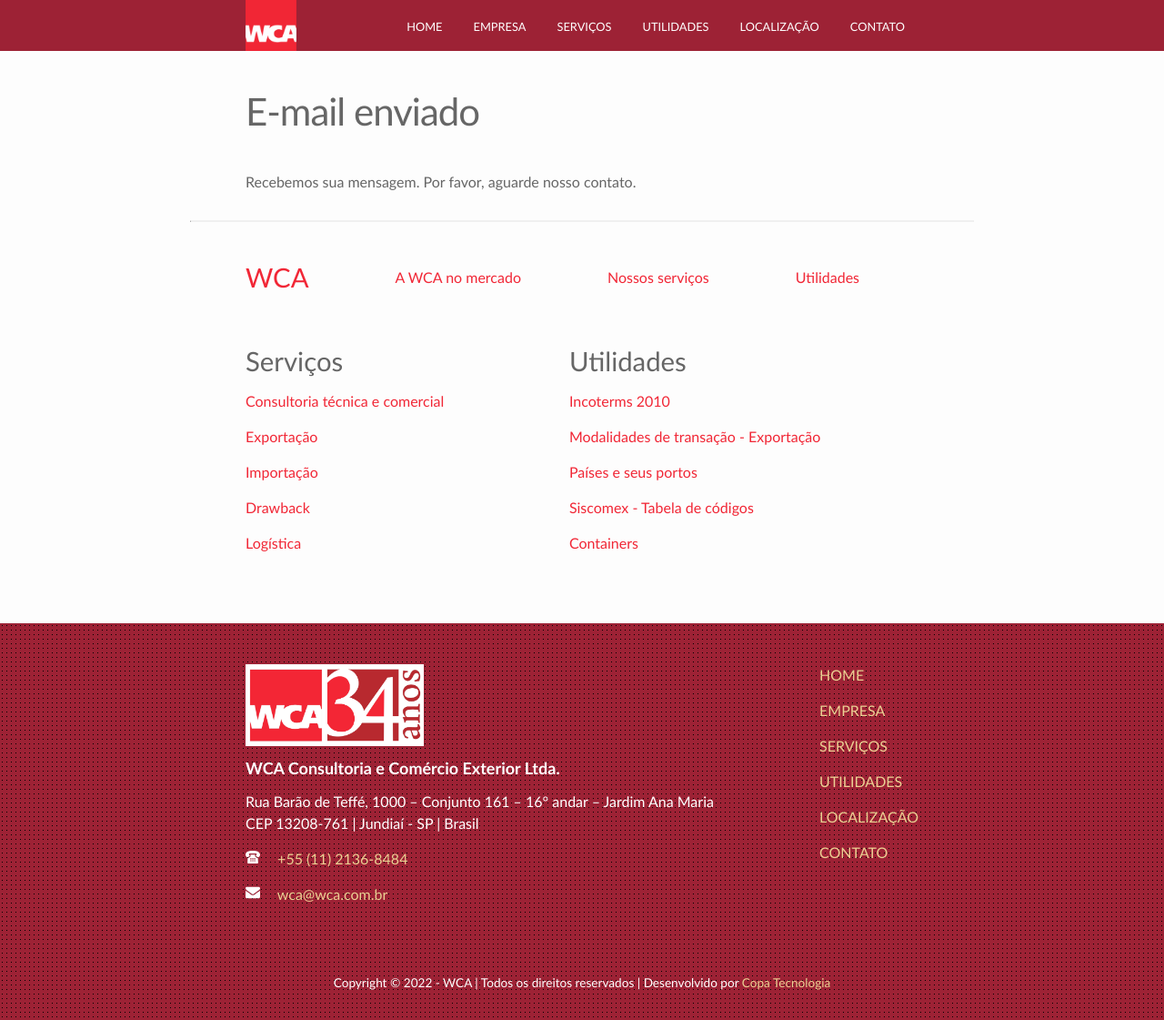
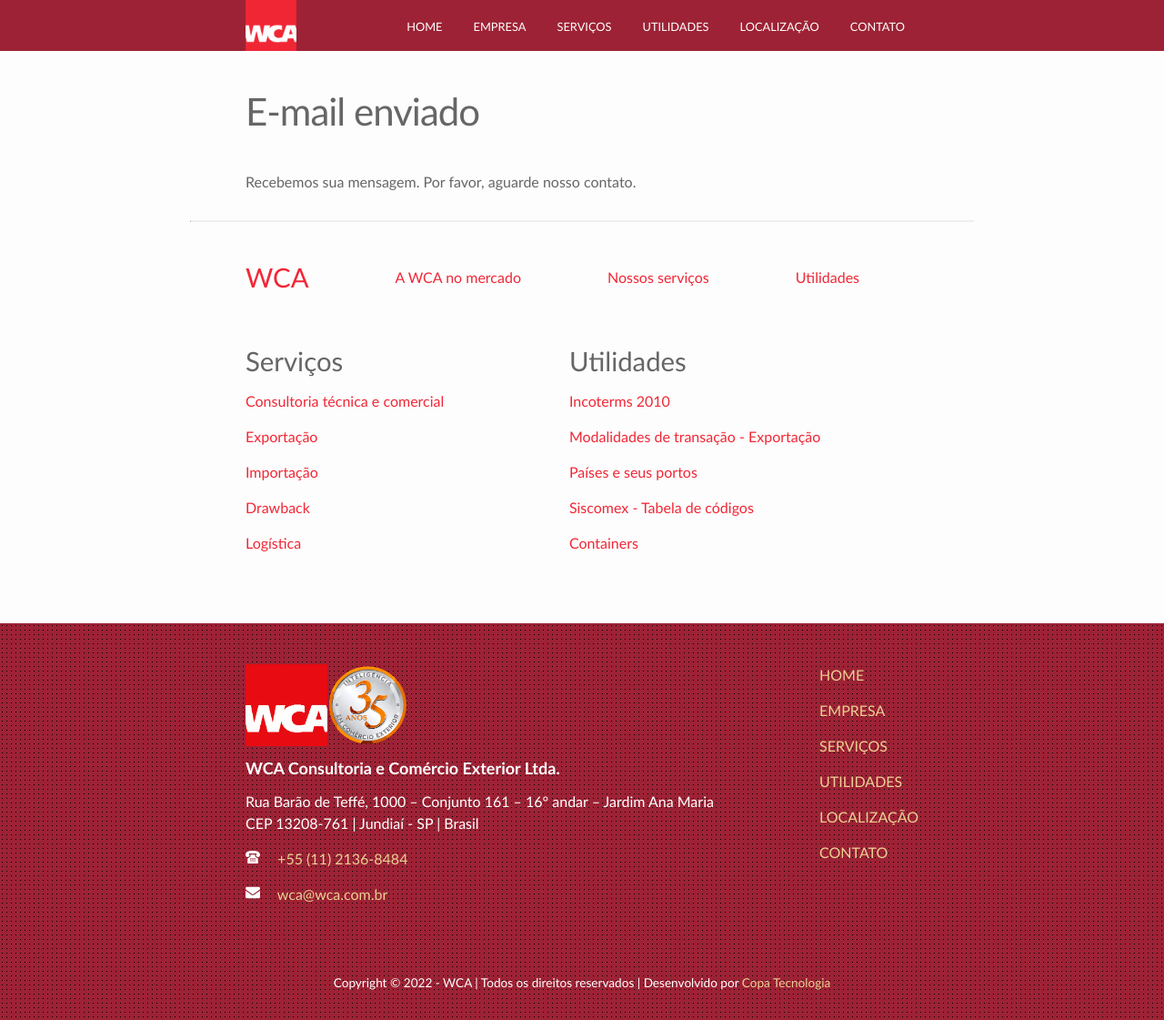
Before and after one commit to WCAComex/wcacomex.github.io, a Jekyll site: the page built from email_enviado.md, in a window 1280 px wide. Shown: the whole page at 91% size. Built offline with Jekyll 4.4.1, drawn with Linux system fonts in a browser that asks for light colours.

Commit message:
Updated Novo Logo Selo Site and 2 other files

```diff
--- a/_config.yml
+++ b/_config.yml
@@ -73,4 +73,4 @@
 title-font-family: Frutiger, Calibri, sans-serif
 servicos-image: "/uploads/SERVICOS_2_.jpg"
 utilidades-image: "/uploads/UTILIDADES_.jpg"
-selo-image: "/uploads/WCA%20Logo30anos.jpg"
+selo-image: "/uploads/Novo_Logo_Selo_Site-e14134.png"
```
Also changed, not shown: _uploads/Novo_Logo_Selo_Site-e14134.png (added), _uploads/Novo_Logo_Selo_Site.png (added).
